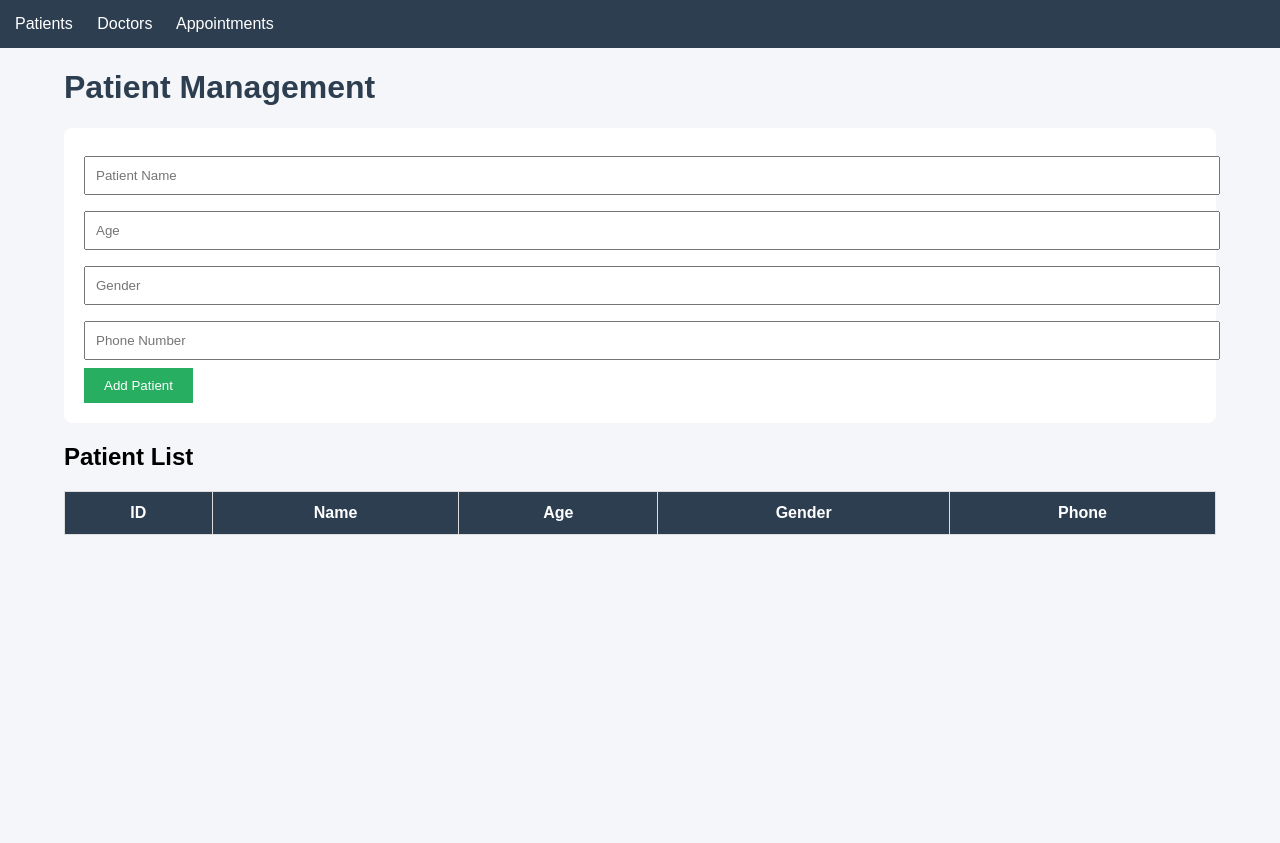
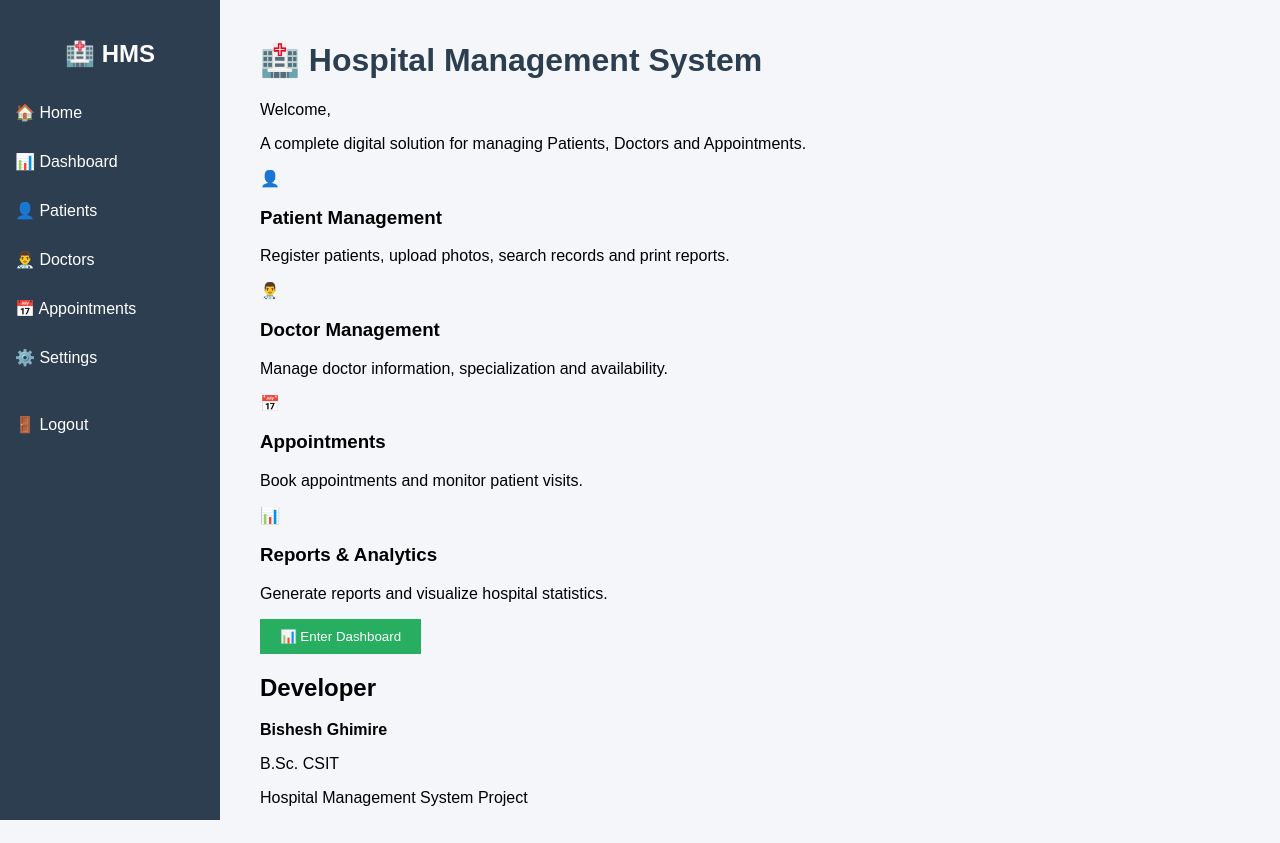
Before and after one commit to biseshghimire243-cyber/Hospitalmanagementsystem, a plain HTML site: page frontend/index.html in a window 1280 px wide. Before the commit the page ends 800 px from the top, so only its background shows below. Drawn offline with Linux system fonts and the light colour scheme; no server answers.

Commit message:
the initial homepage are done completing

```diff
--- a/frontend/index.html
+++ b/frontend/index.html
@@ -1,47 +1,171 @@
 <!DOCTYPE html>
-<html>
+<html lang="en">
+
 <head>
-    <title>Patients</title>
+
+    <meta charset="UTF-8">
+    <meta name="viewport" content="width=device-width, initial-scale=1.0">
+
+    <title>Hospital Management System</title>
+
     <link rel="stylesheet" href="style.css">
+
 </head>
+
 <body>
 
-    <nav>
-        <a href="patients.html">Patients</a>
-        <a href="doctors.html">Doctors</a>
-        <a href="appointments.html">Appointments</a>
-    </nav>
+<div class="sidebar">
 
-    <div class="container">
-        <h1>Patient Management</h1>
+    <h2>🏥 HMS</h2>
 
-        <form id="patientForm">
-            <input type="text" id="name" placeholder="Patient Name" required>
-            <input type="number" id="age" placeholder="Age" required>
-            <input type="text" id="gender" placeholder="Gender" required>
-            <input type="text" id="phone" placeholder="Phone Number" required>
+    <a href="index.html" class="active">🏠 Home</a>
 
-            <button type="submit">Add Patient</button>
-        </form>
+    <a href="dashboard.html">📊 Dashboard</a>
 
-        <h2>Patient List</h2>
+    <a href="patients.html">👤 Patients</a>
 
-        <table>
-            <thead>
-                <tr>
-                    <th>ID</th>
-                    <th>Name</th>
-                    <th>Age</th>
-                    <th>Gender</th>
-                    <th>Phone</th>
-                </tr>
-            </thead>
+    <a href="doctors.html">👨‍⚕️ Doctors</a>
 
-            <tbody id="patientTable"></tbody>
-        </table>
+    <a href="appointments.html">📅 Appointments</a>
+
+    <a href="settings.html">⚙️ Settings</a>
+
+    <br>
+
+    <a href="#" onclick="logout()">🚪 Logout</a>
+
+</div>
+
+
+<div class="main">
+
+    <div class="hero">
+
+        <h1>🏥 Hospital Management System</h1>
+
+        <p class="welcome">
+
+            Welcome,
+
+            <strong>
+                <span id="loggedUser"></span>
+            </strong>
+
+        </p>
+
+        <p class="subtitle">
+
+            A complete digital solution for managing
+            Patients, Doctors and Appointments.
+
+        </p>
+
     </div>
 
-    <script src="script.js"></script>
+
+    <div class="feature-grid">
+
+        <div class="feature-card">
+
+            <div class="icon">👤</div>
+
+            <h3>Patient Management</h3>
+
+            <p>
+
+                Register patients, upload photos,
+                search records and print reports.
+
+            </p>
+
+        </div>
+
+
+        <div class="feature-card">
+
+            <div class="icon">👨‍⚕️</div>
+
+            <h3>Doctor Management</h3>
+
+            <p>
+
+                Manage doctor information,
+                specialization and availability.
+
+            </p>
+
+        </div>
+
+
+        <div class="feature-card">
+
+            <div class="icon">📅</div>
+
+            <h3>Appointments</h3>
+
+            <p>
+
+                Book appointments and
+                monitor patient visits.
+
+            </p>
+
+        </div>
+
+
+        <div class="feature-card">
+
+            <div class="icon">📊</div>
+
+            <h3>Reports & Analytics</h3>
+
+            <p>
+
+                Generate reports and
+                visualize hospital statistics.
+
+            </p>
+
+        </div>
+
+    </div>
+
+
+    <div class="dashboard-btn">
+
+        <a href="dashboard.html">
+
+            <button class="enter-dashboard">
+
+                📊 Enter Dashboard
+
+            </button>
+
+        </a>
+
+    </div>
+
+
+    <div class="developer">
+
+        <h2>Developer</h2>
+
+        <p>
+
+            <strong>Bishesh Ghimire</strong>
+
+        </p>
+
+        <p>B.Sc. CSIT</p>
+
+        <p>Hospital Management System Project</p>
+
+    </div>
+
+</div>
+
+<script src="script.js"></script>
 
 </body>
+
 </html>
--- a/frontend/login.js
+++ b/frontend/login.js
@@ -23,7 +23,7 @@ document.getElementById("loginForm").addEventListener("submit", async (e) => {
         localStorage.setItem("loggedIn", "true");
         localStorage.setItem("username", data.user.username);
 
-        window.location.href = "dashboard.html";
+        window.location.href = "index.html";
 
     } else {
 
```
